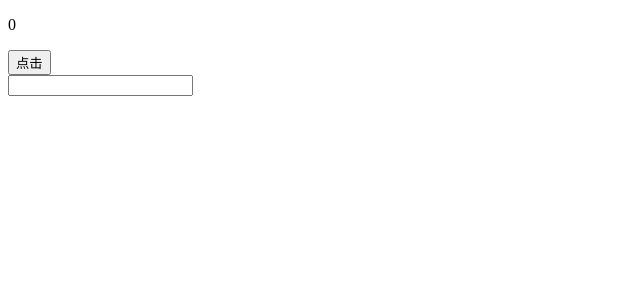
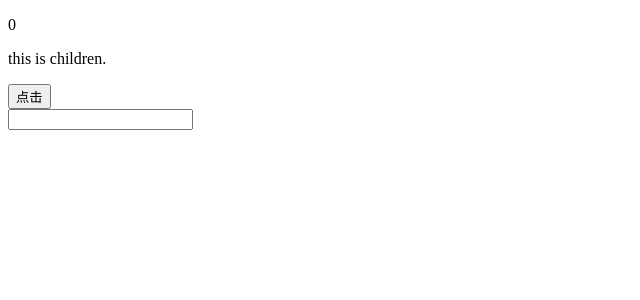
Before and after one commit to robbiemie/react-learning, a React (Create React App) app: page / in a window 1280 px wide. Shown: the top 300 px of the page, without its empty margins (0-640 px from the left). Built offline with nearby package versions, Linux system fonts and the light colour scheme.

Commit message:
feat: children 用法

```diff
--- a/src/App.js
+++ b/src/App.js
@@ -10,6 +10,8 @@ const Count = (props) => {
   return (
     <>
       <p>{count}</p>
+      {/* children 用法 */}
+      {props.children}
       <button onClick={update}>点击</button>
     </>
   )
@@ -33,7 +35,9 @@ function App() {
   return (
     <div className="App">
       <header className={classNames('sub-name', {'name-active': true})}>
-        <Count name={'count'}/>
+        <Count name={'count'}>
+          <p>this is children.</p>
+        </Count>
         <Form/>
       </header>
     </div>
```
